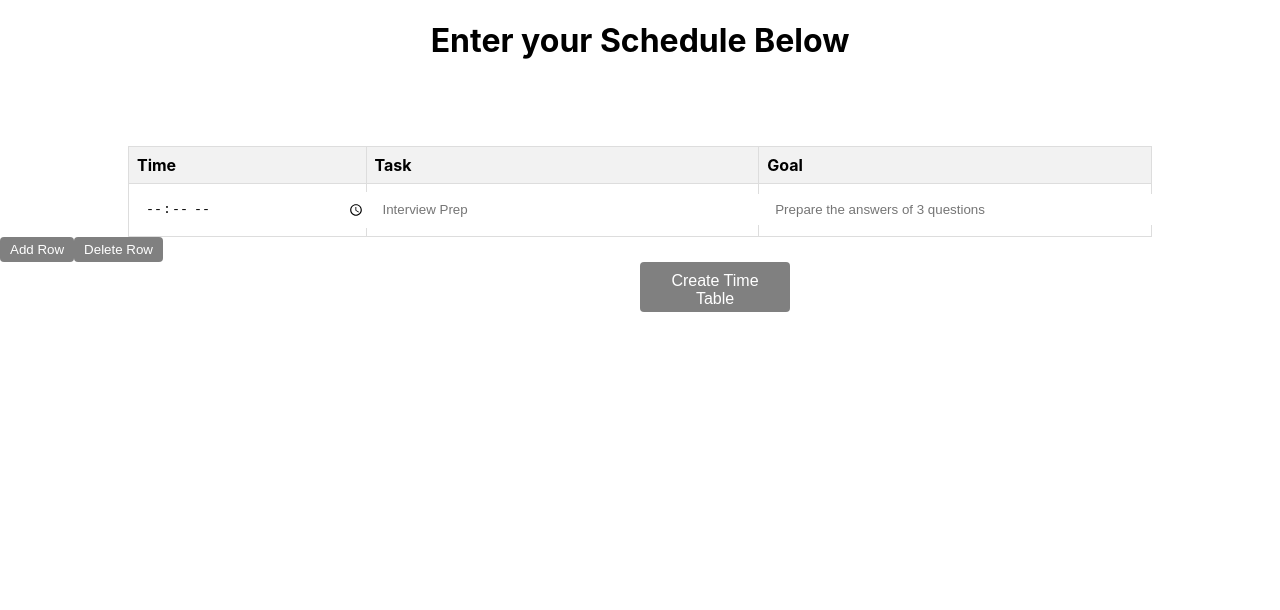
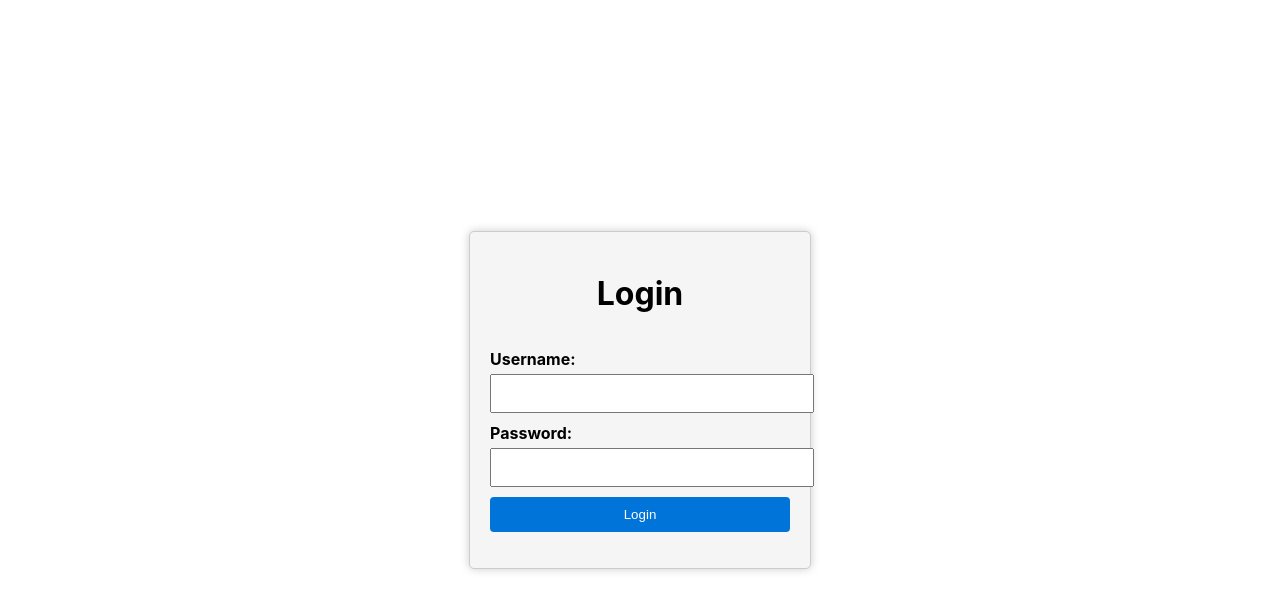
Before and after one commit to Arka16/RoutineApp, a React (Create React App) app in the folder routine-app/: page / in a window 1280 px wide. Shown: the top 610 px of the page. Built offline with nearby package versions, Linux system fonts and the light colour scheme.

Commit message:
added Login Page

```diff
--- a/routine-app/src/App.js
+++ b/routine-app/src/App.js
@@ -1,16 +1,17 @@
 import './App.css';
+import LoginPage from './pages/LoginPage/LoginPage';
 import CreateTable from './pages/CreateTable/CreateTable';
 import SchedulePage from './pages/SchedulePage/SchedulePage';
-import EditTable
- from './pages/EditTable/EditTable';
+import EditTable from './pages/EditTable/EditTable';
 import { BrowserRouter as Router, Routes, Route } from 'react-router-dom';
 
 function App() {
   return (
     <Router>
       <Routes>
+        <Route path="/" element={<LoginPage />} />
         <Route path="/schedule" element={<SchedulePage />} />
-        <Route path="/" element={<CreateTable />} />
+        <Route path="/createTable" element={<CreateTable />} />
         <Route path="/edit" element={<EditTable />} />
       </Routes>
     </Router>
--- /dev/null
+++ b/routine-app/src/pages/LoginPage/LoginPage.css
@@ -0,0 +1,50 @@
+.login-container {
+    display: flex;
+    justify-content: center;
+    align-items: center;
+    height: 100vh;
+  }
+
+  .login-form {
+    border: 1px solid #ccc;
+    padding: 20px;
+    width: 300px;
+    background-color: #f5f5f5;
+    border-radius: 5px;
+    box-shadow: 0px 0px 10px rgba(0, 0, 0, 0.2);
+  }
+
+  h1 {
+    text-align: center;
+  }
+
+  label {
+    display: block;
+    margin-bottom: 5px;
+    font-weight: bold;
+  }
+
+  input {
+    width: 100%;
+    padding: 10px;
+    margin-bottom: 10px;
+  }
+
+  .LoginButton {
+    width: 100%;
+    background-color: #0074d9;
+    color: #fff;
+    border: none;
+    padding: 10px;
+    cursor: pointer;
+  }
+
+  button:hover {
+    background-color: #0056b3;
+  }
+
+  .message {
+    text-align: center;
+    color: red;
+    margin-top: 10px;
+  }
--- /dev/null
+++ b/routine-app/src/pages/LoginPage/LoginPage.jsx
@@ -0,0 +1,50 @@
+import React, { useState } from 'react';
+import './LoginPage.css';
+import { useNavigate } from 'react-router-dom';
+
+function LoginPage() {
+  const navigation = useNavigate();
+  const [username, setUsername] = useState('');
+  const [password, setPassword] = useState('');
+  const [message, setMessage] = useState('');
+
+  const handleLogin = (e) => {
+    e.preventDefault();
+
+    // You can add your authentication logic here.
+    // For this example, let's consider a simple username and password.
+
+    if (username === 'demo' && password === 'password') {
+      setMessage('Login successful');
+    } else {
+      setMessage('Invalid username or password');
+    }
+    navigation("/createTable");
+  }
+
+  return (
+    <div className="login-container">
+      <form className="login-form" onSubmit={handleLogin}>
+        <h1>Login</h1>
+        <label htmlFor="username">Username:</label>
+        <input
+          type="text"
+          id="username"
+          value={username}
+          onChange={(e) => setUsername(e.target.value)}
+        />
+        <label htmlFor="password">Password:</label>
+        <input
+          type="password"
+          id="password"
+          value={password}
+          onChange={(e) => setPassword(e.target.value)}
+        />
+        <button className='LoginButton' type="submit">Login</button>
+        <p className="message">{message}</p>
+      </form>
+    </div>
+  );
+}
+
+export default LoginPage;
```
Also changed, not shown: routine-app/src/pages/HomePage/HomePage.jsx (added), routine-app/src/pages/LoginPage.jsx (deleted).
